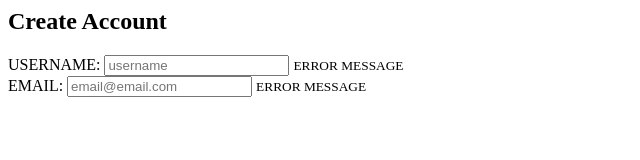
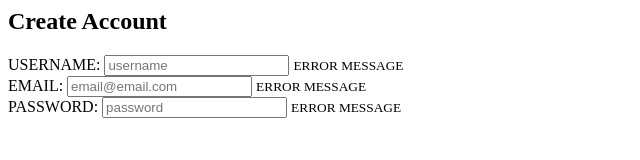
Before and after one commit to joshraiborde/js-simple-clientside-form-vals, a plain HTML site: page index.html in a window 1280 px wide. Shown: the whole page, without its empty margins (0-640 px from the left). Drawn offline with Linux system fonts and the light colour scheme.

Commit message:
added password form

```diff
--- a/index.html
+++ b/index.html
@@ -20,5 +20,17 @@
             <small>ERROR MESSAGE</small>
           </div>
 
+          <div class="form-control">
+            <label>PASSWORD:</label>
+            <input type="password" placeholder="password" id="password" >
+            <i class="fas fa-check-circle"></i>
+            <i class="fas fa-exclamation-circle"></i>
+            <small>ERROR MESSAGE</small>
+          </div>
+
+
+
+
+
     </form>
     </div>
```
